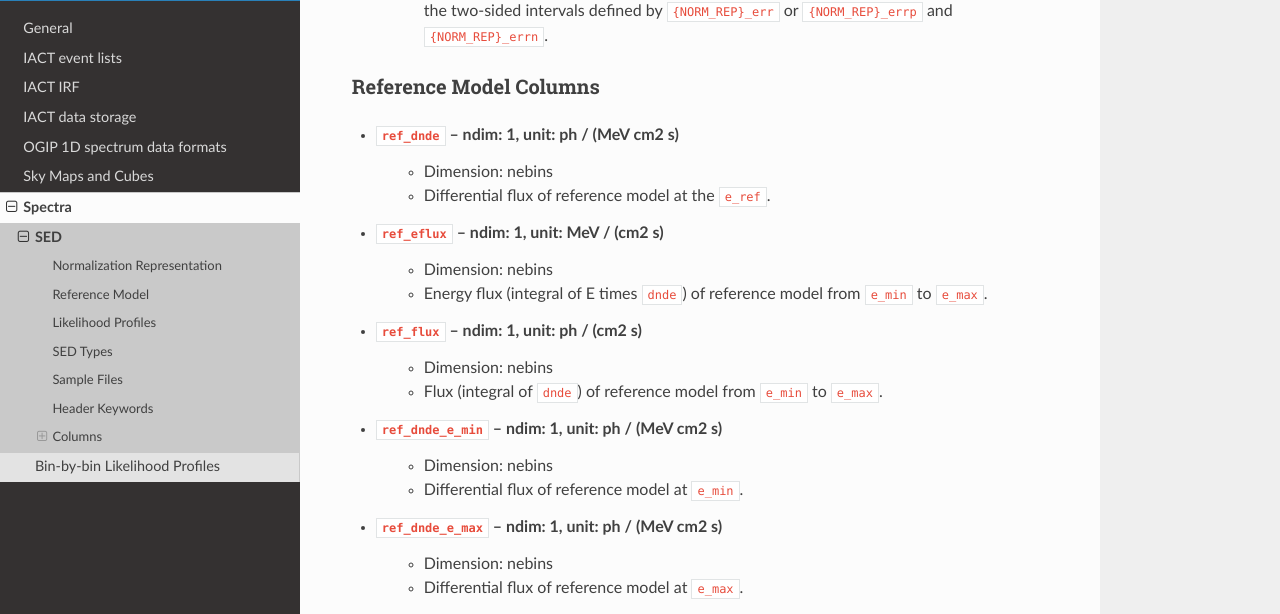
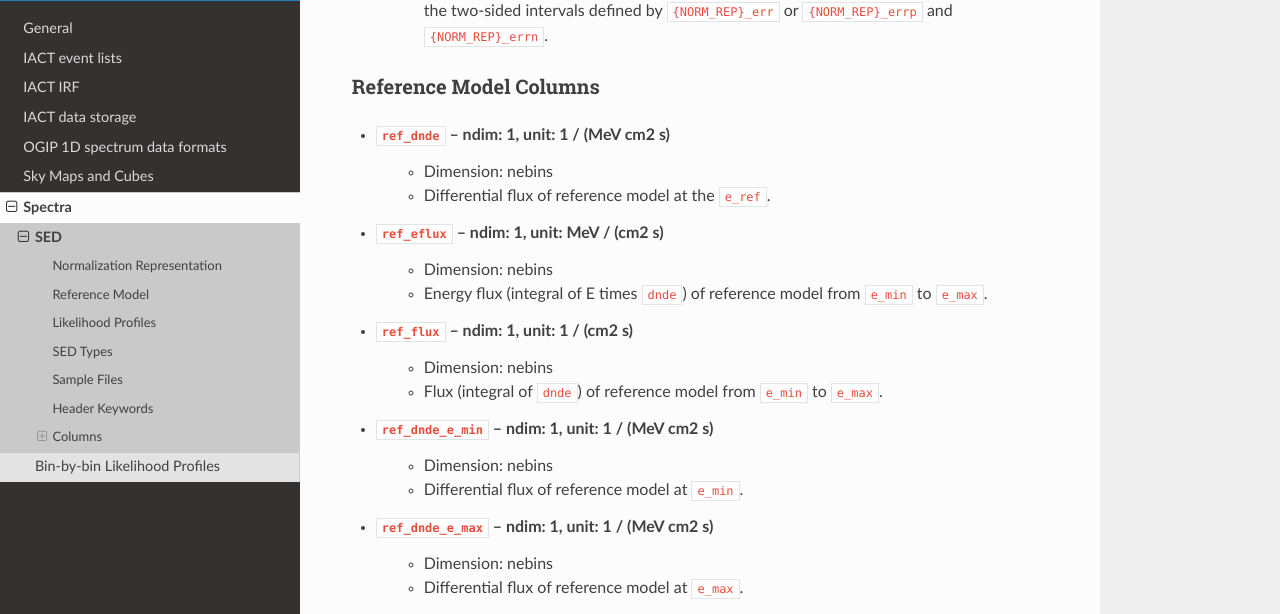
Before and after one commit to open-gamma-ray-astro/gamma-astro-data-formats, a Sphinx documentation site: the page built from source/spectra/flux_points/index.rst, in a window 1280 px wide and 900 px high, scrolled down 5452 px. Shown: the part 133-747 px from the top of the window. Built offline with Sphinx 7.4.7 and the Read the Docs theme 2.0.0, drawn with Linux system fonts in a browser that asks for light colours; some of the changed text lies outside the part shown.

Commit message:
Remove additional instances of ph unit.

```diff
--- a/source/spectra/flux_points/index.rst
+++ b/source/spectra/flux_points/index.rst
@@ -226,7 +226,7 @@
 * ``norm`` -- ndim: 1, unit: None
     * Dimension: nebins
     * Measured normalization in units of the reference model.
-* ``dnde`` -- ndim: 1, unit: ph / (cm2 s MeV)
+* ``dnde`` -- ndim: 1, unit: 1 / (cm2 s MeV)
     * Dimension: nebins
     * ucd : ``phot.flux.density``
     * Measured differential photon flux at ``e_ref``.
@@ -234,7 +234,7 @@
     * Dimension: nebins
     * ucd : ``phot.flux.density``
     * Measured differential photon flux at ``e_ref``, multiplied with ``e_ref ^ 2``.
-* ``flux`` -- ndim: 1, unit: ph / (cm2 s)
+* ``flux`` -- ndim: 1, unit: 1 / (cm2 s)
     * Dimension: nebins
     * ucd : ``phot.count``
     * Measured photon flux between ``e_min`` and ``e_max``.
@@ -242,7 +242,7 @@
     * Dimension: nebins
     * ucd : ``phot.flux``
     * Measured energy flux between ``e_min`` and ``e_max``.
-* ``npred`` -- ndim: 1, unit: ph
+* ``npred`` -- ndim: 1
     * Dimension: nebins
     * Measured counts between ``e_min`` and ``e_max``.
 
@@ -289,20 +289,20 @@
 Reference Model Columns
 ~~~~~~~~~~~~~~~~~~~~~~~
 
-* ``ref_dnde`` -- ndim: 1, unit: ph / (MeV cm2 s)
+* ``ref_dnde`` -- ndim: 1, unit: 1 / (MeV cm2 s)
     * Dimension: nebins
     * Differential flux of reference model at the ``e_ref``.
 * ``ref_eflux`` -- ndim: 1, unit: MeV / (cm2 s)
     * Dimension: nebins
     * Energy flux (integral of E times ``dnde``) of reference model
       from ``e_min`` to ``e_max``.
-* ``ref_flux`` -- ndim: 1, unit: ph / (cm2 s)
+* ``ref_flux`` -- ndim: 1, unit: 1 / (cm2 s)
     * Dimension: nebins
     * Flux (integral of ``dnde``) of reference model from ``e_min`` to ``e_max``.
-* ``ref_dnde_e_min`` -- ndim: 1, unit: ph / (MeV cm2 s)
+* ``ref_dnde_e_min`` -- ndim: 1, unit: 1 / (MeV cm2 s)
     * Dimension: nebins
     * Differential flux of reference model at ``e_min``.
-* ``ref_dnde_e_max`` -- ndim: 1, unit: ph / (MeV cm2 s)
+* ``ref_dnde_e_max`` -- ndim: 1, unit: 1 / (MeV cm2 s)
     * Dimension: nebins
     * Differential flux of reference model at ``e_max``.
 * ``ref_npred`` -- ndim: 1, unit: counts
```
